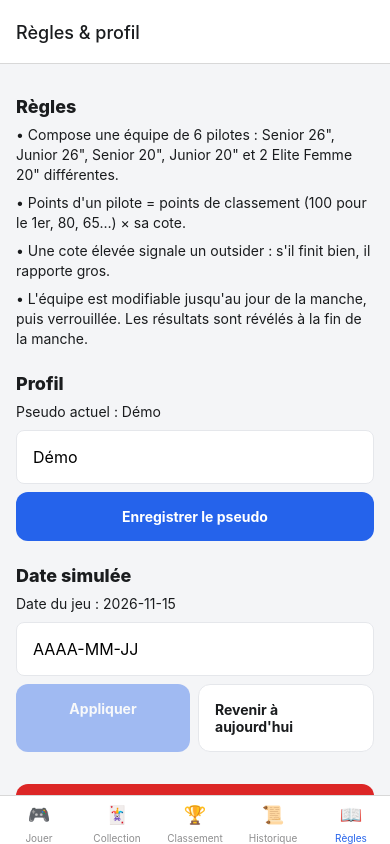
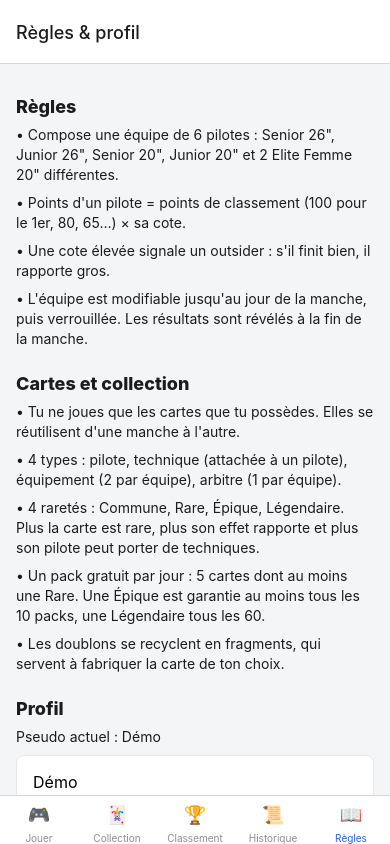
Before and after one commit to koprim/BikeTrialFantasy, a React Native app: screen /RulesTab in a window 390 px wide. Built offline with nearby package versions, Linux system fonts and the light colour scheme.

Commit message:
feat(ui): rules for cards, rarities and packs
Co-Authored-By: Claude Sonnet 5.5 <noreply@anthropic.com>

```diff
--- a/src/screens/RulesScreen.js
+++ b/src/screens/RulesScreen.js
@@ -1,6 +1,7 @@
 import React, { useState } from 'react';
 import { ScrollView, View, Text, TextInput, Pressable, StyleSheet } from 'react-native';
 import { useGame, useNow, initialState } from '../state/GameContext';
+import { BALANCE } from '../data/index';
 import { confirm } from '../ui/confirm';
 import { colors, space, radius } from '../ui/theme';
 
@@ -30,6 +31,13 @@ export default function RulesScreen() {
       <Text style={styles.p}>• Points d'un pilote = points de classement (100 pour le 1er, 80, 65…) × sa cote.</Text>
       <Text style={styles.p}>• Une cote élevée signale un outsider : s'il finit bien, il rapporte gros.</Text>
       <Text style={styles.p}>• L'équipe est modifiable jusqu'au jour de la manche, puis verrouillée. Les résultats sont révélés à la fin de la manche.</Text>
+
+      <Text style={styles.h2}>Cartes et collection</Text>
+      <Text style={styles.p}>• Tu ne joues que les cartes que tu possèdes. Elles se réutilisent d'une manche à l'autre.</Text>
+      <Text style={styles.p}>• 4 types : pilote, technique (attachée à un pilote), équipement ({BALANCE.slots.equipment} par équipe), arbitre (1 par équipe).</Text>
+      <Text style={styles.p}>• 4 raretés : Commune, Rare, Épique, Légendaire. Plus la carte est rare, plus son effet rapporte et plus son pilote peut porter de techniques.</Text>
+      <Text style={styles.p}>• Un pack gratuit par jour : {BALANCE.pack.size} cartes dont au moins une Rare. Une Épique est garantie au moins tous les {BALANCE.pity.E} packs, une Légendaire tous les {BALANCE.pity.L}.</Text>
+      <Text style={styles.p}>• Les doublons se recyclent en fragments, qui servent à fabriquer la carte de ton choix.</Text>
 
       <Text style={styles.h2}>Profil</Text>
       <Text style={styles.p}>Pseudo actuel : {state.player.name}</Text>
```
Also changed, not shown: 1 other file (tests, documents, lock files or other folders).
